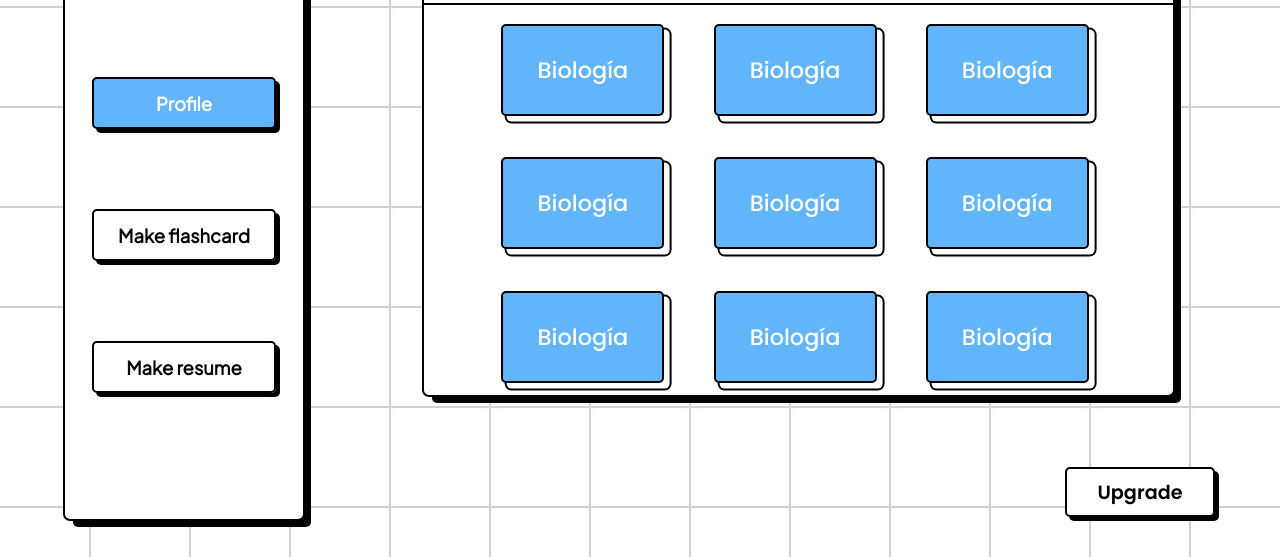
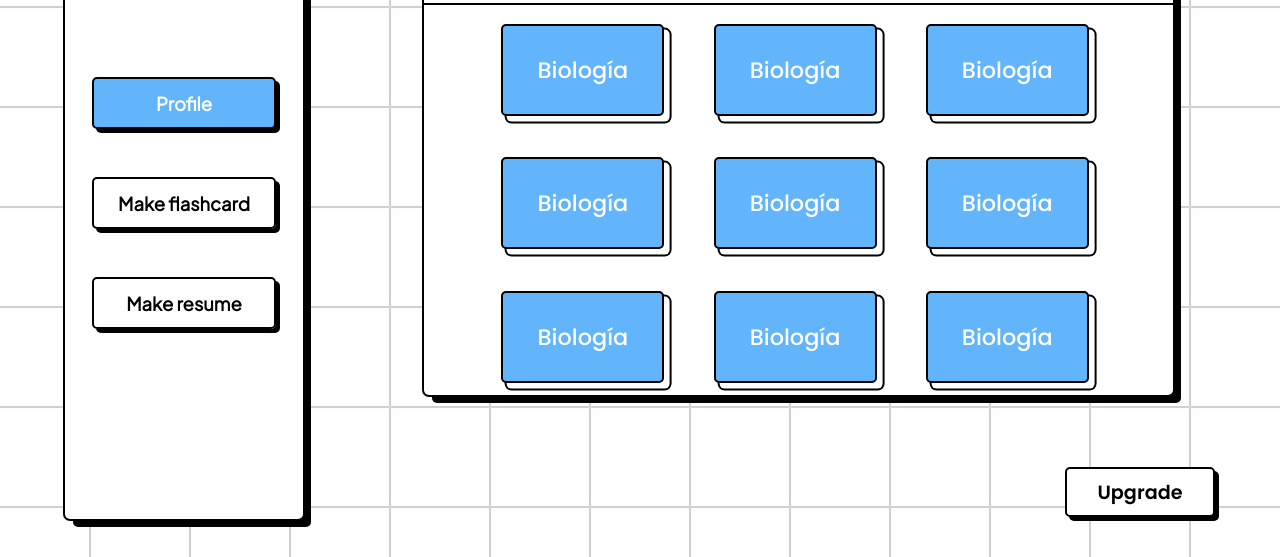
Before and after one commit to facujalil/proyecto-app, a plain HTML site: page index.html in a window 1280 px wide. Shown: the part 243-800 px from the top of the page. Drawn offline with Linux system fonts and the light colour scheme.

Commit message:
Update style.css

```diff
--- a/css/style.css
+++ b/css/style.css
@@ -57,7 +57,7 @@ a {
     font-size: 1.15em;
     height: 3rem;
     width: 100%;
-    margin-top: 5rem;
+    margin-top: 3rem;
 }
 
 .nav a:first-child {
```
